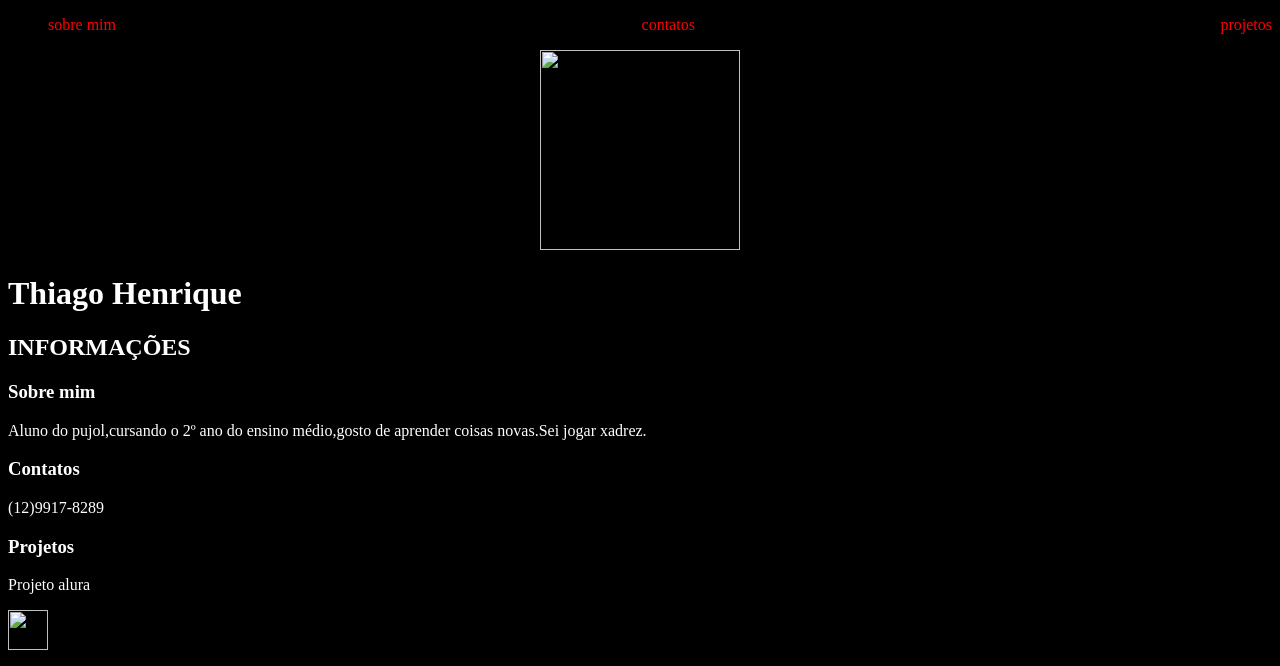
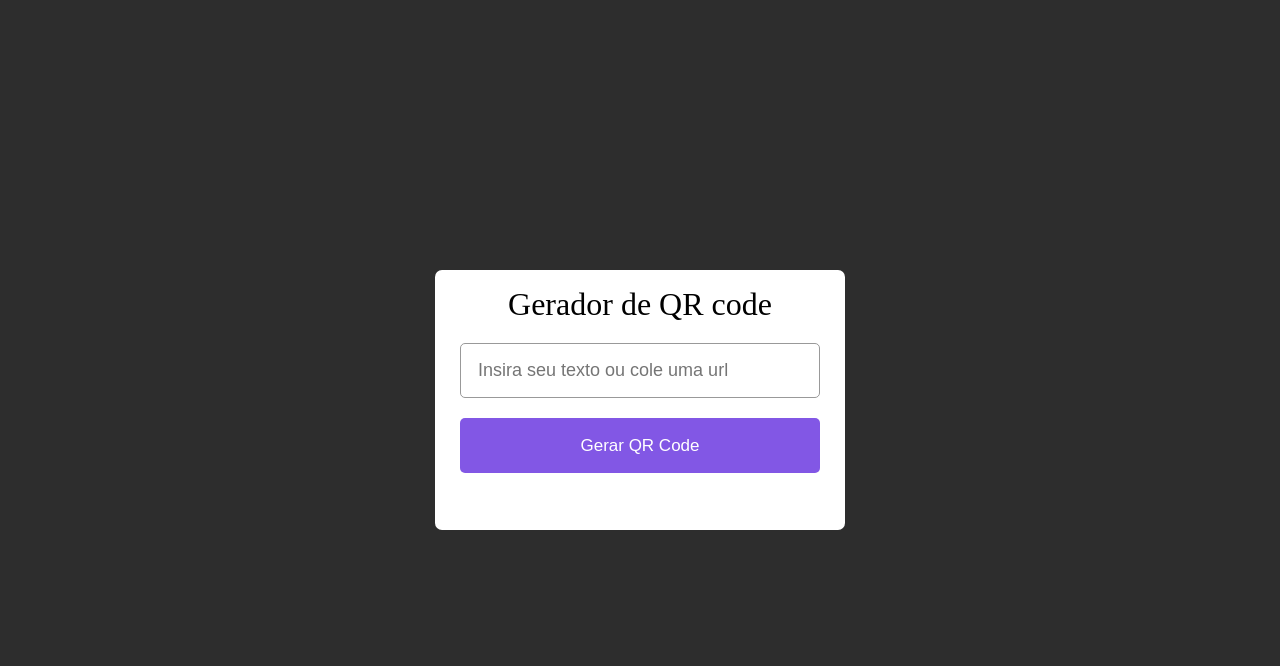
Before and after one commit to ThiagoHleal/THIAGO, a plain HTML site: page index.html in a window 1280 px wide. Drawn offline with Linux system fonts and the light colour scheme.

Commit message:
Add files via upload

```diff
--- a/index.html
+++ b/index.html
@@ -1,53 +1,25 @@
 <!DOCTYPE html>
-<html lang="en">
+<html lang="pt-BR">
 <head>
   <meta charset="UTF-8">
+  <meta http-equiv="X-UA-Compatible" content="IE=edge">
   <meta name="viewport" content="width=device-width, initial-scale=1.0">
-    <title>Thiago</title>
-    <link rel="stylesheet" href="index.css"/>
+  <link rel="stylesheet" href="style.css">
+  <title>Gerador de QR code</title>
 </head>
 <body>
-        <nav>
-            <ul>
-                <li>
-                    <a href="index.html">sobre mim</a>
-                    </li>
-                    <li> <a href="contact.html">contatos</a>
-                    </li>
-                    <li>
-                        <a href="project.html">projetos</a>
-                    </li>
-
-        </ul>
-        </nav>
-<div class="center">
+  <div class="container">
     <header>
-    <img src="./img/d9408e9a-53a9-45ee-b672-e8e01b0e99c1.jpeg"></img>
+      <h1>Gerador de QR code</h1>
     </header>
+    <div class="form">
+      <input type="text" placeholder="Insira seu texto ou cole uma url">
+      <button>Gerar QR Code</button>
     </div>
-<h1>Thiago Henrique</h1>
-<h2>INFORMAÇÕES</h2>
-
-<main>
-    <section>
-        <h3>Sobre mim</h3>
-        <p>Aluno do pujol,cursando o 2º ano do ensino médio,gosto de aprender coisas novas.Sei jogar xadrez.</p>
-    </section>
-</main>
-    <section>
-        <h3>Contatos</h3>
-        <p>(12)9917-8289</p>
-    </section>
-</main>
-    <section>
-        <h3>Projetos</h3>
-        <p>Projeto alura</p>
-    </section>
-</main>
-<footer>
-    <a href="https://www.instagram.com/thiago.leal._/.svr" target="blank " rel="noopener noreferrer">
-    <img src="./img/85d91a5b-c203-4af9-8e40-77bd63301872.jpeg"></img>
-    </a>
-</footer>
+    <div class="qr-code">
+      <img src="images.png" alt="qr-code">
+    </div>
+  </div>
+  <script src="script.js"></script>
 </body>
 </html>
--- /dev/null
+++ b/script.js
@@ -0,0 +1,21 @@
+const container = document.querySelector('.container'),
+  Input = document.querySelector('.form input'),
+  btn = container.querySelector('.form button'),
+  Img = container.querySelector('.qr-code img');
+
+btn.addEventListener('click', () => {
+  let qrValue = Input.value;
+  if (!qrValue) return;
+  btn.innerText = "Gerando..."
+  Img.src = `https://api.qrserver.com/v1/create-qr-code/?size=200x200&data=${qrValue}`;
+  Img.addEventListener('load', () => {
+    container.classList.add('active');
+    btn.innerText = "Gerar QR Code"
+  })
+});
+
+Input.addEventListener('keyup', () =>{
+  if(!Input.value){
+    container.classList.remove('active');
+  }
+})
--- /dev/null
+++ b/style.css
@@ -0,0 +1,87 @@
+*{
+    margin: 0;
+    padding: 0;
+    box-sizing: border-box;
+  }
+
+  body{
+    display: flex;
+    align-items: center;
+    justify-content: center;
+    min-height: 100vh;
+    background: #2d2d2d;
+  }
+
+  .container{
+    height: 260px;
+    background: #fff;
+    max-width: 410px;
+    border-radius: 7px;
+    padding: 16px 25px;
+    transition: height 0.2s ease;
+  }
+
+.container.active{
+    height: 530px;
+}
+
+
+  .container.active{
+    height: 530px;
+  }
+
+  header{
+    display: flex;
+    justify-content: center;
+  }
+
+  header h1{
+    font-weight: 500;
+  }
+
+  .container .form{
+    margin: 20px 0 25px;
+  }
+
+  .form :where(input, button){
+    width: 100%;
+    height: 55px;
+    border: none;
+    outline: none;
+    border-radius: 5px;
+  }
+
+  .form input{
+    font-size: 18px;
+    padding: 0 17px;
+    border:1px solid #999;
+  }
+
+  .form button{
+    color: #fff;
+    cursor: pointer;
+    margin-top: 20px;
+    font-size: 17px;
+    background: #8257e5;
+  }
+
+  .container .qr-code{
+    display: flex;
+    opacity: 0;
+    pointer-events: none;
+    padding: 33px 0;
+    border-radius: 5px;
+    align-items: center;
+    justify-content: center;
+    border: 1px solid #ccc;
+  }
+
+  .qr-code img{
+    width: 180px;
+  }
+
+  .container.active .qr-code{
+    opacity: 1;
+    pointer-events: auto;
+    transition: opacity 0.5s 0.05s ease;
+  }
```
Also changed, not shown: images.png (added). Lines whose indentation alone changed are shown as unchanged.
